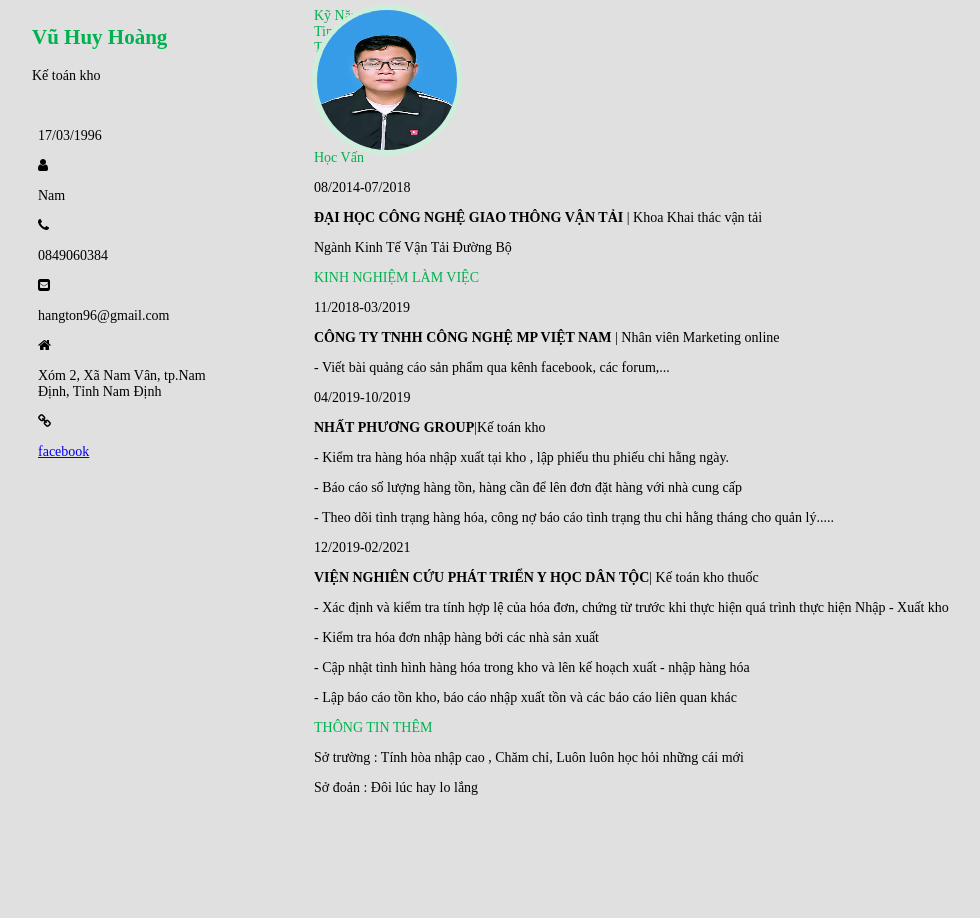
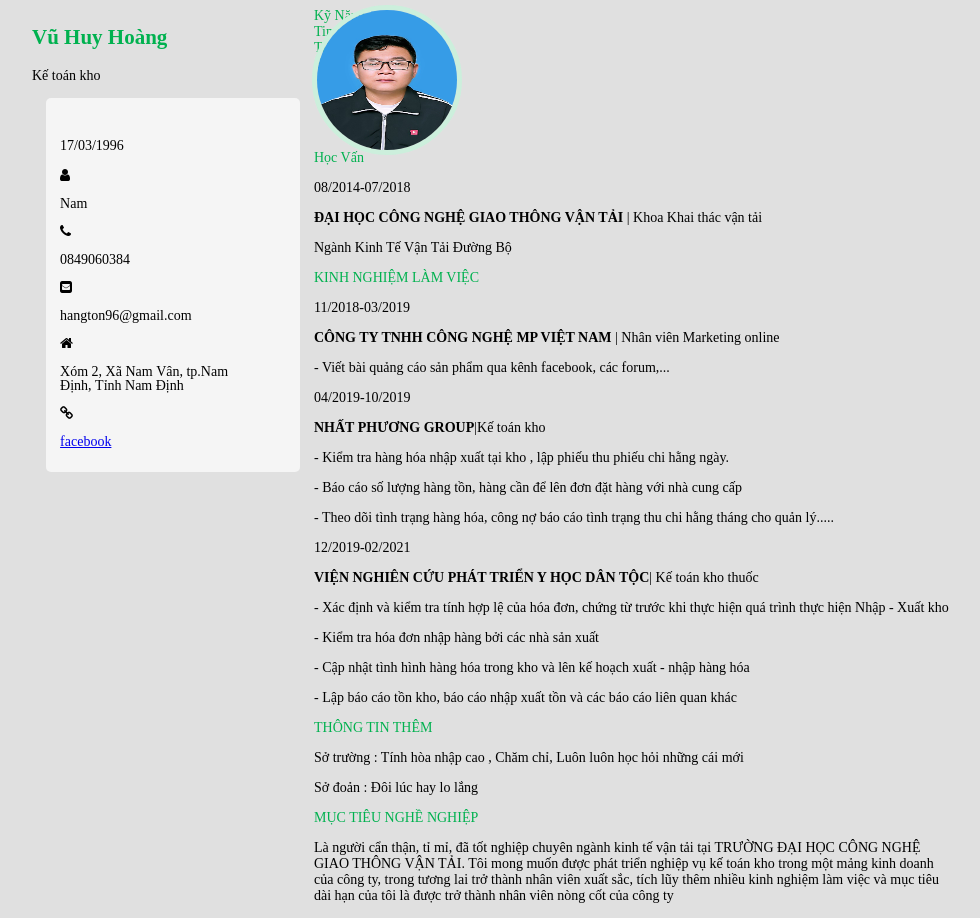
Before and after one commit to hoangvu1703/hoang.github.io, a plain HTML site: page cv làm thử html.html in a window 1280 px wide. Shown: the whole page, without its empty margins (138-1118 px from the left). Before the commit the page ends 810 px from the top, so only its background shows below. Drawn offline with Linux system fonts and the light colour scheme; files whose address does not match are found by name.

Commit message:
Add files via upload

```diff
--- a/cv làm thử html.html
+++ b/cv làm thử html.html
@@ -27,24 +27,19 @@
                             <p class="birthday">17/03/1996</p>
                         </div>
                         <div class="cv-gender">
-                            <i class="fa fa-user"></i>
-                            <p class="gender">Nam</p>
+                            <i class="fa fa-user"><p class="gender">Nam</p></i>
                         </div>
                         <div class="phone">
-                            <i class="fa fa-phone"></i>
-                            <p class="telephone">0849060384</p>
+                            <i class="fa fa-phone"><p class="telephone">0849060384</p></i>
                         </div>
                         <div class="cv-email">
-                            <i class="fa fa-envelope-square"></i>
-                            <p class="email">hangton96@gmail.com</p>
+                            <i class="fa fa-envelope-square"><p class="email">hangton96@gmail.com</p></i>
                         </div>
                         <div class="adress-cv">
-                            <i class="fa fa-home"></i>
-                            <p class="adress">Xóm 2, Xã Nam Vân, tp.Nam Định, Tỉnh Nam Định</p>
+                            <i class="fa fa-home"><p class="adress">Xóm 2, Xã Nam Vân, tp.Nam Định, Tỉnh Nam Định</p></i>
                         </div>
                         <div class="website-cv">
-                            <i class="fa fa-link"></i>
-                            <p class="website" ><a href="https://www.facebook.com/hoang.vu.17031996/">facebook</a></p>
+                            <i class="fa fa-link"><p class="website" ><a href="https://www.facebook.com/hoang.vu.17031996/">facebook</a></p></i>
                         </div>
                 </section>
                     <!--end cv infomation top-->
@@ -115,6 +110,12 @@
                             <p>Sở trường : Tính hòa nhập cao , Chăm chỉ, Luôn luôn học hỏi những cái mới</p>
                             <p>Sở đoản : Đôi lúc hay lo lắng</p>
                         </div>
+                        <div id="target">
+                            <span>MỤC TIÊU NGHỀ NGHIỆP</span>
+                        </div>
+                        <div id="ipad">
+                            <p>Là người cẩn thận, tỉ mỉ, đã tốt nghiệp chuyên ngành kinh tế vận tải tại TRƯỜNG ĐẠI HỌC CÔNG NGHỆ GIAO THÔNG VẬN TẢI. Tôi mong muốn được phát triển nghiệp vụ kế toán kho trong một mảng kinh doanh của công ty, trong tương lai trở thành nhân viên xuất sắc, tích lũy thêm nhiều kinh nghiệm làm việc và mục tiêu dài hạn của tôi là được trở thành nhân viên nòng cốt của công ty</p>
+                        </div>
                     </div>
 
 
--- a/làm thử cv.css
+++ b/làm thử cv.css
@@ -40,6 +40,13 @@ h1, span{
     overflow: hidden;
     background-color: #00b14f;
 }
+.hero{
+    width: 90%;
+    margin: 10px auto;
+    padding: 10px 8px;
+    background-color: #f5f5f5;
+    border-radius: 5px;
+}
 
 .cv-profile, .cv-gender, .phone, .cv-email, .adress-cv, .website-cv {
     padding-left: 6px;
```
